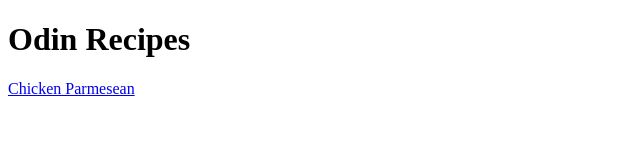
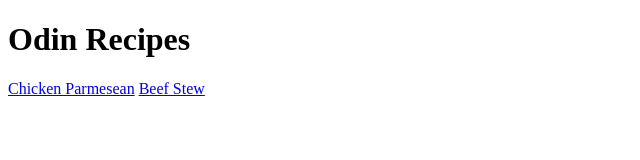
Before and after one commit to Realboy-mk/odin-recipes, a plain HTML site: page index.html in a window 1280 px wide. Shown: the full height of the page, 0-640 px from the left. Drawn offline with Linux system fonts and the light colour scheme.

Commit message:
feat: Add link to beef stew page

```diff
--- a/index.html
+++ b/index.html
@@ -8,5 +8,6 @@
     <body>
         <h1>Odin Recipes</h1>
         <a href="./recipes/chickenparm.html" target="_blank" rel="noopener noreferrer">Chicken Parmesean</a>
+        <a href="./recipes/beefstew.html" target="_blank" rel="noopener noreferrer">Beef Stew</a>
     </body>
 </html>
```
